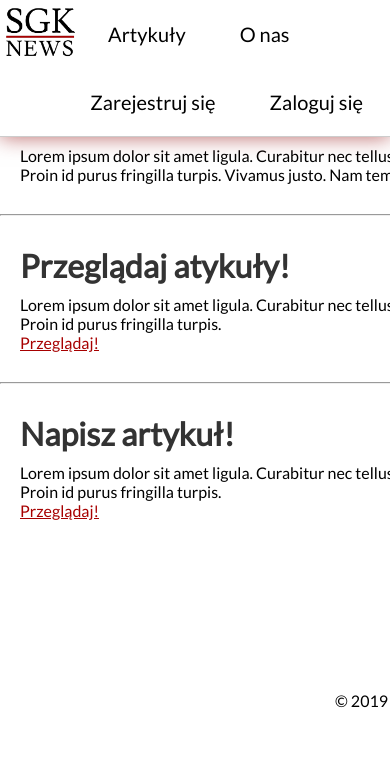
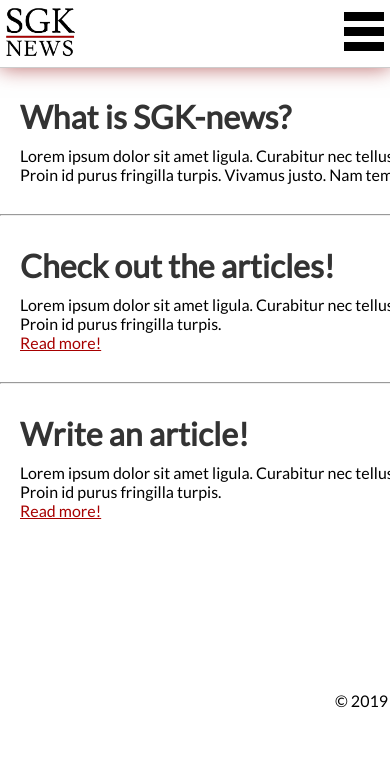
Before and after one commit to SKupisz/sgk-news, a PHP site: page /sgk-news/index.php in a window 390 px wide; the page is wider, and only the part inside the window is pictured. Shown: the top 760 px of that part. Run offline with PHP 8.4, Linux system fonts and the light colour scheme.

Commit message:
RWD navbar done

```diff
--- a/index.php
+++ b/index.php
@@ -22,38 +22,28 @@ session_start();
 
 <?php require_once "main/bar.php";?>
 
-    <!--
-
-    <ul>
-        <li class="left_li"><a href="https://sgk-news.pl/"><img id="logo" src="logo.png"></a></li>
-        <li class="left_li"><a class="navlink" href="https://sgk-news.pl/top.php">Artykuły</a></li>
-        <li class="left_li"><a class="navlink" href="me_eng.html">O nas</a></li>
-        <li class="left_li"><a class="navlink" href="#">Zaloguj się</a></li>
-        <li class="right_li"><a class="navlink" href="#">Utwórz konto</a></li>
-    </ul>
-   -->
-
 <div class="mainindex">
 
        <div class="whatnews">
-        <h1>Czym jest SGK News?</h1>
-        <p>Lorem ipsum dolor sit amet ligula. Curabitur nec tellus enim, malesuada aliquet, purus scelerisque feugiat. Proin id purus fringilla turpis. Vivamus justo. Nam tempor vitae, pellentesque eget, purus. <a id="readmore" href="#">Read more!</a></p>
+        <h1>What is SGK-news?</h1>
+        <p>Lorem ipsum dolor sit amet ligula. Curabitur nec tellus enim, malesuada aliquet, purus scelerisque feugiat. Proin id purus fringilla turpis. Vivamus justo. Nam tempor vitae, pellentesque eget, purus.
+          <a id="readmore" href="#">Read more!</a></p>
        </div>
 
         <hr>
 
        <div class="browseartices">
-        <h1>Przeglądaj atykuły!</h1>
+        <h1>Check out the articles!</h1>
         <p>Lorem ipsum dolor sit amet ligula. Curabitur nec tellus enim, malesuada aliquet, purus scelerisque feugiat. Proin id purus fringilla turpis.</p>
-        <a id="przegladaj" href="#">Przeglądaj!</a>
+        <a id="przegladaj" href="#">Read more!</a>
        </div>
 
        <hr>
 
         <div class="writeartc">
-        <h1>Napisz artykuł!</h1>
+        <h1>Write an article!</h1>
         <p>Lorem ipsum dolor sit amet ligula. Curabitur nec tellus enim, malesuada aliquet, purus scelerisque feugiat. Proin id purus fringilla turpis.</p>
-        <a id="przegladaj" href="#">Przeglądaj!</a>
+        <a id="przegladaj" href="#">Read more!</a>
        </div>
 
 
@@ -78,7 +68,5 @@ session_start();
 </body>
 
 
-
-<script src = "main/jquery-3-2-1.js"></script>
 <script src="main/main.js"></script>
 </html>
--- a/main/bar.css
+++ b/main/bar.css
@@ -354,11 +354,11 @@ body::-webkit-scrollbar-button:vertical:increment{
 
 
 
-.left_li {
+.left_li ,.image_li{
   float: left;
 }
 
-.right_li {
+.right_li ,.navOpening{
   float: right;
 }
 
@@ -402,3 +402,37 @@ body::-webkit-scrollbar-button:vertical:increment{
 #umain{
   margin-top: 67px;
 }
+.navOpening{
+  display: none;
+}
+.links-container{
+  display: block;
+}
+@media screen and (max-width: 967px){
+  .left_li,.right_li{
+    float: left;
+    width: 100%;
+    display: block;
+  }
+  .links-container{
+    display: none;
+  }
+  .navOpening{
+    display: block;
+    text-align: center;
+    padding-top: 12px;
+    margin-right: 6px;
+    cursor: pointer;
+    width: 40px;
+  }
+  .navOpening span{
+    width: 40px;
+    height: 9px;
+    background: black;
+    display: block;
+    margin-bottom: 6px;
+  }
+  .navOpening > .theLastOne{
+    margin-bottom: 0px;
+  }
+}
--- a/main/bar.php
+++ b/main/bar.php
@@ -52,14 +52,19 @@ doesnt seem to be needed
 
 
   <ul id = "upanel">
-
-  <li class="left_li"><a href="index.php"><img id="logo" src="logo.png"></a></li>
+  <li class="image_li"><a href="index.php"><img id="logo" src="logo.png"></a></li>
+  <li class = "navOpening">
+    <span></span>
+    <span></span>
+    <span class = "theLastOne"></span>
+  </li>
+  <section class = "links-container">
   <li class="left_li"><a href = "top.php" class="navlink">
-      Artykuły
+      Articles
   </a></li>
 
   <li class="left_li"><a href = "about.php" class="navlink">
-      O nas
+      About us
   </a></li>
 
 
@@ -67,29 +72,30 @@ doesnt seem to be needed
   {
     ?>
     <li class="left_li"><a href = "articles.php"class="navlink">
-        Twoje artykuły
+        Your articles
   </a></li>
     <li class="left_li"><a href = "inbox.php" class="navlink">
-        Poczta
+        Inbox
   </a></li>
+  <li class="right_li"><a href = "logout.php" class="navlink">
+        Logout
+    </a></li>
     <li class="right_li"><a href = "profile.php" class="navlink">
-        Profil
+        Profile
     </a></li>
     <li class="right_li"><a href = "settings.php" class="navlink">
-        Ustawienia
-    </a></li>
-    <li class="right_li"><a href = "logout.php" class="navlink">
-        Wyloguj się
+        Setting
     </a></li><?php
   }
   else{?>
     <li class="right_li"><a href = "login.php" class="navlink">
-        Zaloguj się
+        Sign in
     </a></li>
     <li class="right_li"><a href = "register.php" class="navlink">
-        Zarejestruj się
+        Sign up
     </a></li>
 <?php }?>
+  </section>
 </ul>
 
 
--- a/main/main.js
+++ b/main/main.js
@@ -1,23 +1,22 @@
-let control = 0;
-let without = 1;
-document.getElementById("upanelopen").addEventListener("click",function(){
-  if(control == 0)
-  {
-    $("#upanel").show(500);
-    control = 1;
-    without = 1;
+let linksContDisp = document.querySelector(".links-container");
+document.querySelector(".navOpening").addEventListener("click",function(matching){
+  if(linksContDisp.style.display == "none" || linksContDisp.style.display == "" || matching.matches){
+    linksContDisp.style.display = "block";
   }
-  else {
-    $("#upanel").hide(500);
-    control = 0;
-    without = 0;
+  else{
+    linksContDisp.style.display = "none";
   }
+});
 
-});
-checkIfControl();
-function checkIfControl(){
-  if(window.innerWidth > 1024){
-    without = 1;
+function forShowingNavAfterRWD(m){
+  if(m.matches){
+    linksContDisp.style.display = "block";
+  }
+  else{
+    linksContDisp.style.display = "none";
+  }
+};
 
-  }
-}
+let match = window.matchMedia("(min-width: 967px)");
+forShowingNavAfterRWD(match);
+match.addListener(forShowingNavAfterRWD);
```
